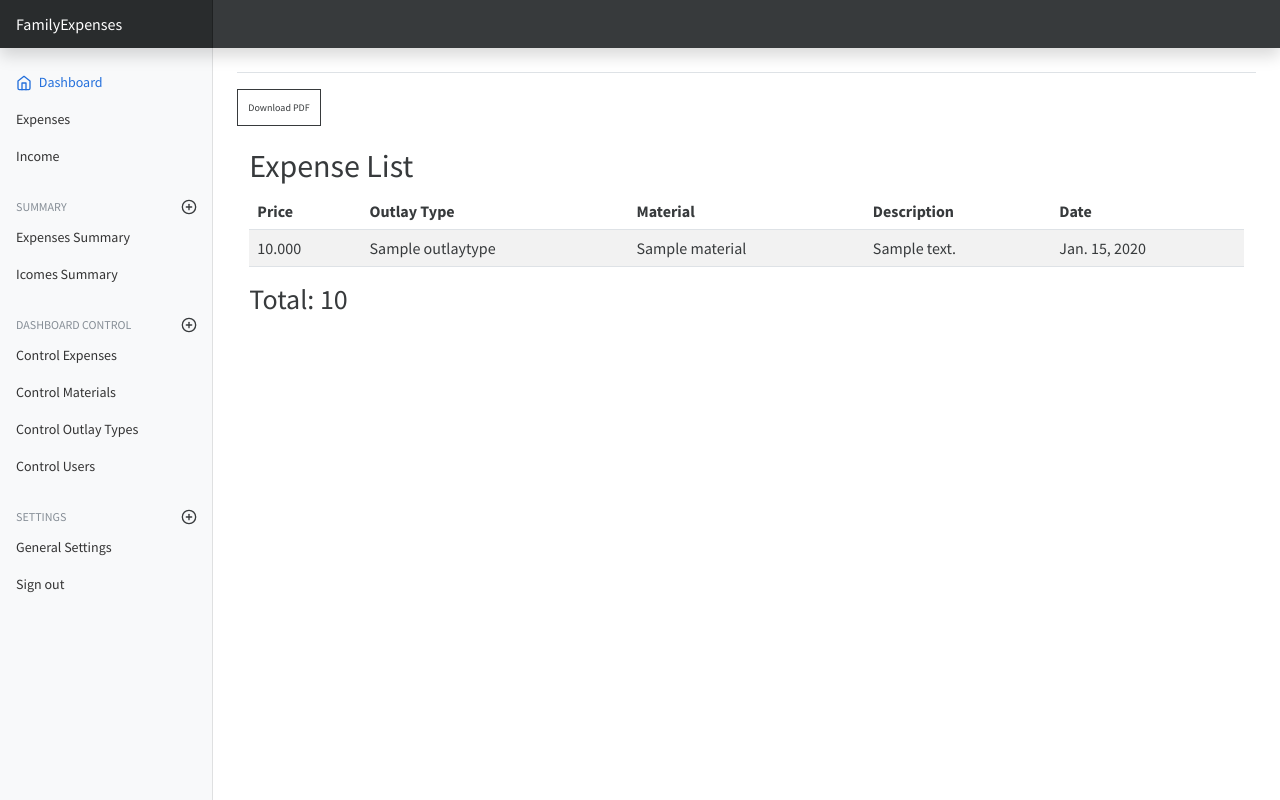
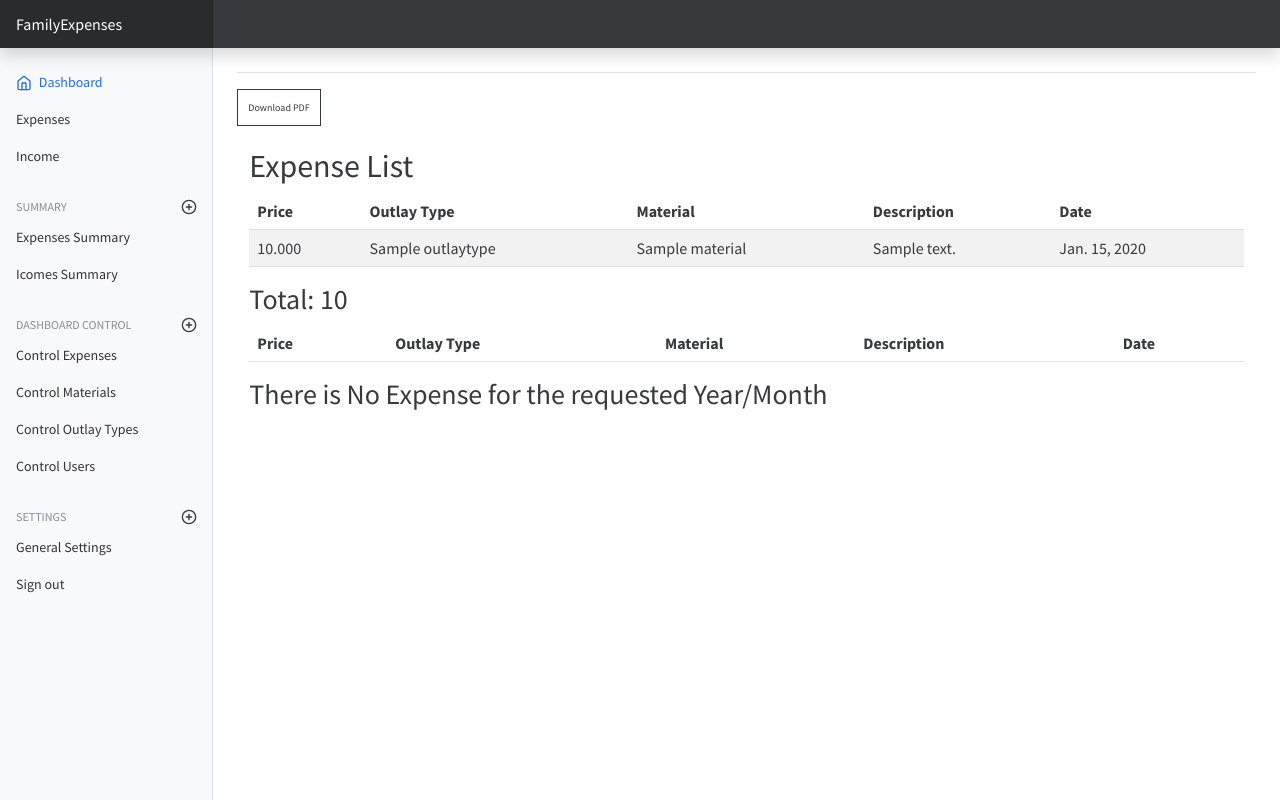
Before and after one commit to Mouiad-JRA/FamilyExpenses, a Django app: page /home/expenses-chart-list/ in a window 1280 px wide. Run offline with Django 4.2, Linux system fonts and the light colour scheme; a user stored in the database is signed in; tables that the repository leaves empty hold one stand-in row (values such as "Sample post"); lists and menus that the app fills with data are empty; some libraries are stand-ins or nearby versions.

Commit message:
feat: add Private expenses for each user and show their total

```diff
--- a/expense/views.py
+++ b/expense/views.py
@@ -386,6 +386,14 @@ class ExpensesChartList(ListView):
     def get_context_data(self, *, object_list=None, **kwargs):
         ctx = super(ExpensesChartList, self).get_context_data()
         ctx['total'] = self.get_queryset().aggregate(total=Sum('price'))['total']
+        os = Outlay.objects.all()
+        users = User.objects.all()
+        data = {}
+        for index, user in enumerate(users):
+            data.update({f"outlay_{index}": os.filter(owner=user)})
+            data.update({f"outlay_total_{index}": os.filter(owner=user).aggregate(total=Sum('price'))['total']})
+        ctx['user_count'] = users.count()
+        ctx['all'] = data
         return ctx
 
     def get_queryset(self):
--- a/templates/expenses/outlay_list.html
+++ b/templates/expenses/outlay_list.html
@@ -87,9 +87,51 @@
      <h3>{% trans "There is No Expense for the requested Year/Month " %}</h3>
    {% endif %}
    </div>
-
-<script>
+   {% if user_count > 0 %}
+ <div class="app-table-1">
+    <table class="table table-striped table-hover">
+        <thead>
+        <tr>
+             <th>{% trans "Price"%}</th>
+           <th>{% trans "Outlay Type" %}</th>
+           <th>{% trans "Material" %}</th>
+           <th>{% trans "Description" %}</th>
+            <th>{% trans "Date" %}</th>
 
 
-</script>
+        </tr>
+        </thead>
+        <tbody>
+        {% for outlay in outlay_user_count %}
+        <tr>
+            <td>
+                {{ outlay.price }}
+            </td>
+            <td>
+                {{ outlay.outlay_type }}
+            </td>
+            <td>
+                {{ outlay.material }}
+            </td>
+            <td>
+               {{  outlay.description }}
+            </td>
+            <td>
+                {{ outlay.date }}
+            </td>
+
+
+        </tr>
+        {% endfor %}
+
+        </tbody>
+    </table>
+  {% if outlay_total_user_count %}
+    <h3>{% trans "Total: " %} {{ outlay_total_user_count }}</h3>
+   {% else %}
+     <h3>{% trans "There is No Expense for the requested Year/Month " %}</h3>
+   {% endif %}
+   </div>
+{%  endif  %}
+
 {% endblock %}
```
